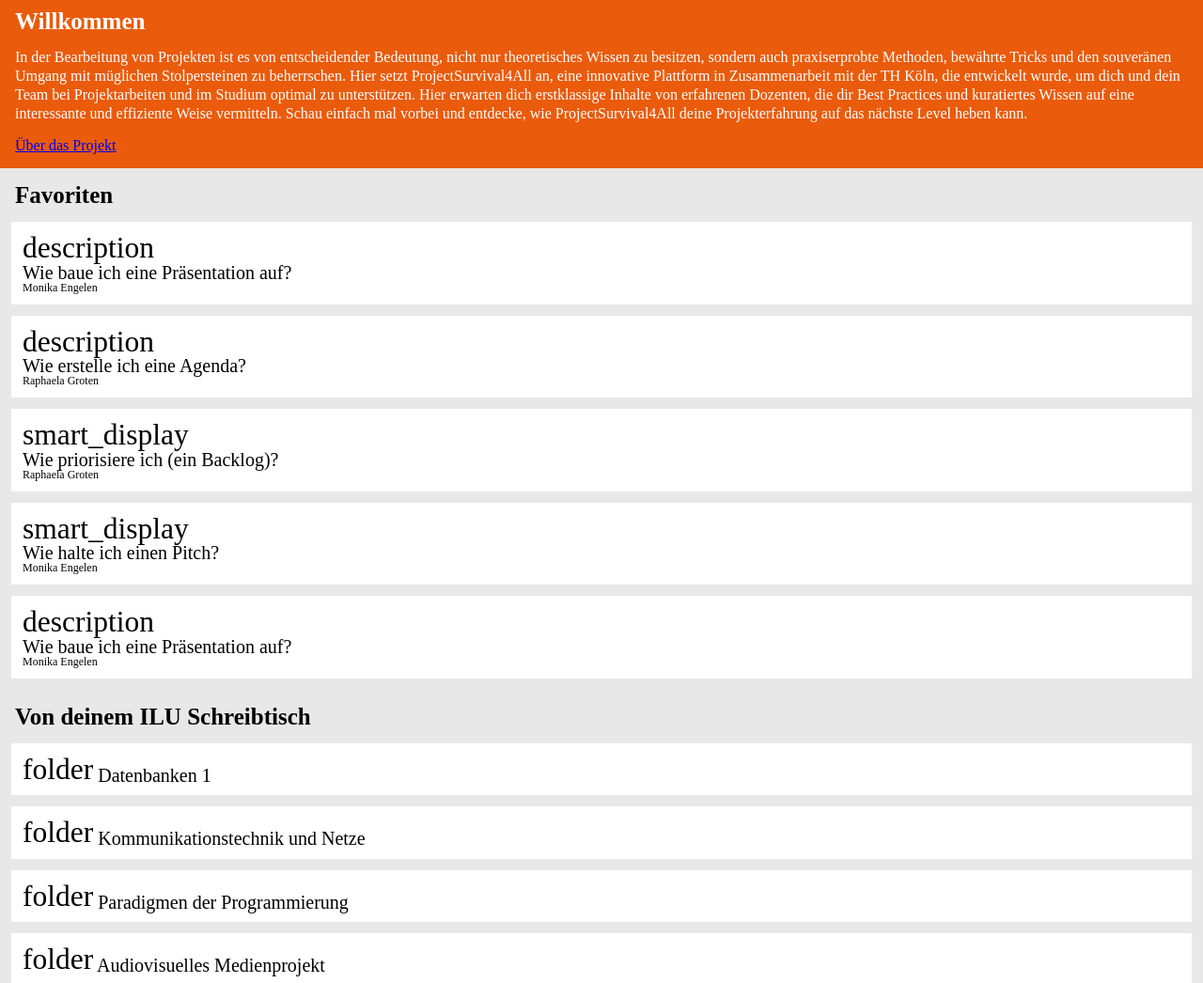
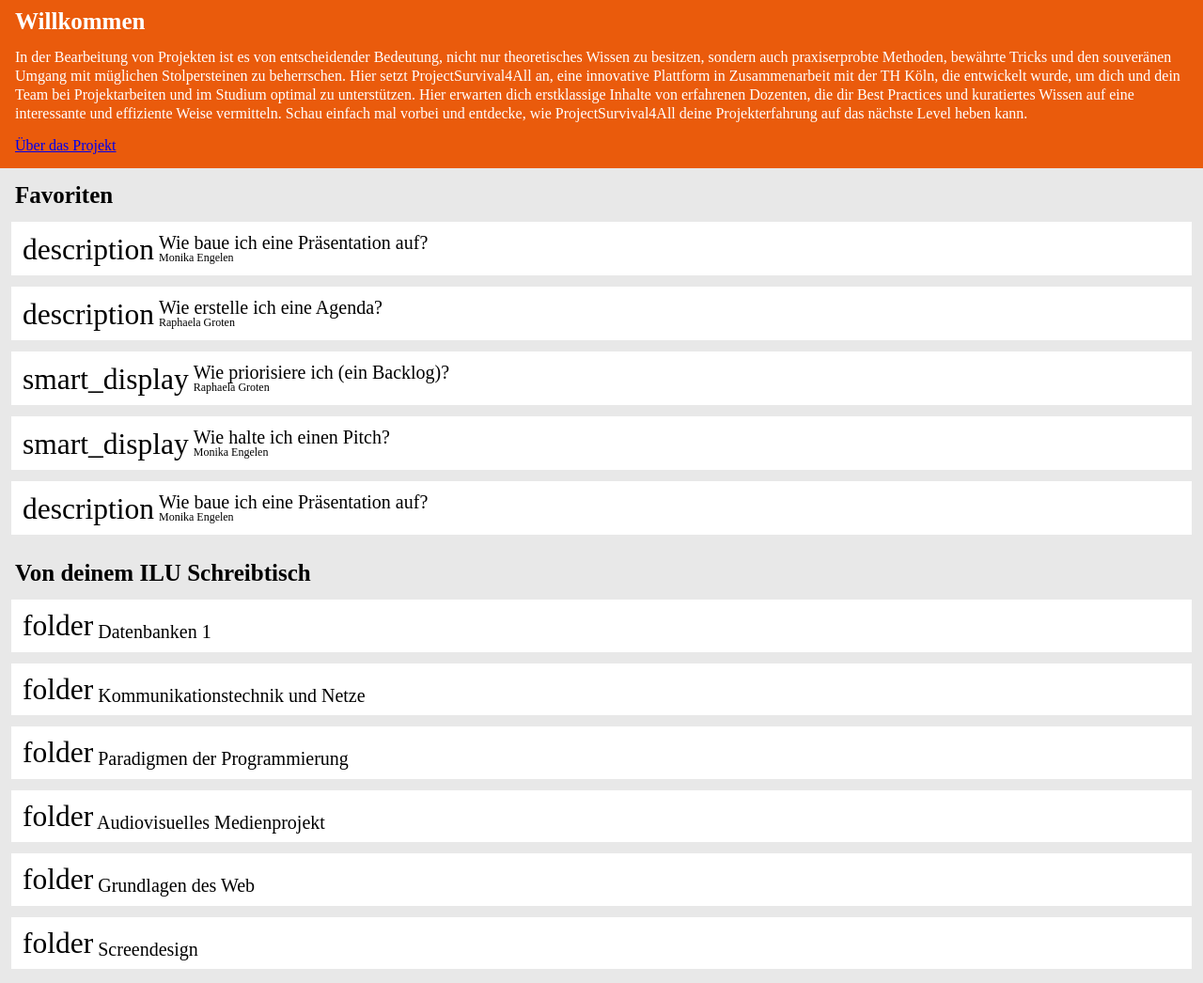
Before and after one commit to mi-classroom/fd-html-und-css-leytilera, a plain HTML site: page index.html in a window 1280 px wide. Shown: the part 54-1100 px from the top of the page at 94% size. Drawn offline with Linux system fonts and the light colour scheme; a web font is replaced by a local one.

Commit message:
fix: move text next to icon

```diff
--- a/assets/styles/components.css
+++ b/assets/styles/components.css
@@ -68,3 +68,7 @@
 .var-icon {
     font-size: var(--xxl);
 }
+
+.icon-text {
+    display: inline-block;
+}
--- a/index.html
+++ b/index.html
@@ -36,28 +36,38 @@
             <ul class="fav-list">
                 <li>
                     <span class="icon var-icon">description</span>
+                    <div class="icon-text">
                         <p>Wie baue ich eine Präsentation auf?</p>
                         <p class="author">Monika Engelen</p>
+                    </div>
                 </li>
                 <li>
                     <span class="icon var-icon">description</span>
+                    <div class="icon-text">
                         <p>Wie erstelle ich eine Agenda?</p>
                         <p class="author">Raphaela Groten</p>
+                    </div>
                 </li>
                 <li>
                     <span class="icon var-icon">smart_display</span>
+                    <div class="icon-text">
                         <p>Wie priorisiere ich (ein Backlog)?</p>
                         <p class="author">Raphaela Groten</p>
+                    </div>
                 </li>
                 <li>
                     <span class="icon var-icon">smart_display</span>
+                    <div class="icon-text">
                         <p>Wie halte ich einen Pitch?</p>
                         <p class="author">Monika Engelen</p>
+                    </div>
                 </li>
                 <li>
                     <span class="icon var-icon">description</span>
+                    <div class="icon-text">
                         <p>Wie baue ich eine Präsentation auf?</p>
                         <p class="author">Monika Engelen</p>
+                    </div>
                 </li>
             </ul>
         </section>
```
Lines whose indentation alone changed are shown as unchanged.
